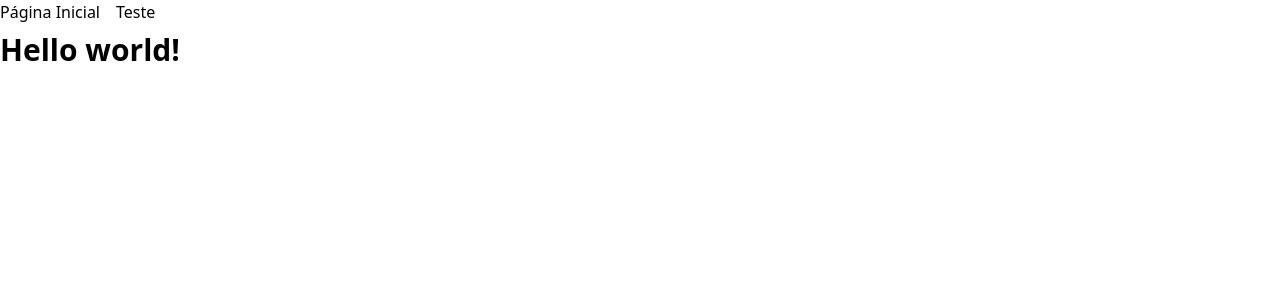
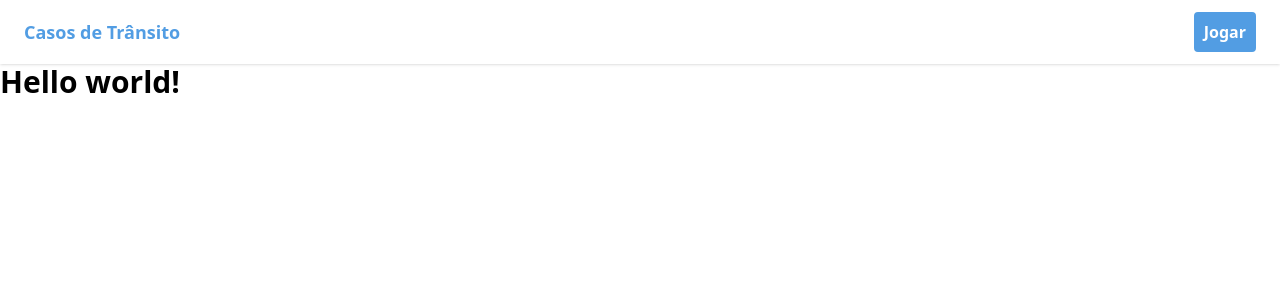
Before and after one commit to victorkauan/traffic-cases, a React (Vite) app: page / in a window 1280 px wide. Shown: the top 300 px of the page. Built offline with nearby package versions, Linux system fonts and the light colour scheme.

Commit message:
feat: Create and style NavigationBar component

```diff
--- a/src/App.tsx
+++ b/src/App.tsx
@@ -1,26 +1,16 @@
-import { BrowserRouter as Router, Routes, Route, Link } from 'react-router-dom';
+import { BrowserRouter as Router, Routes, Route } from 'react-router-dom';
+import NavigationBar from './components/NavigationBar';
 
 export default function App() {
   return (
     <Router>
-      <ul className="flex gap-4 mb-2">
-        <li>
-          <Link to="/">Página Inicial</Link>
-        </li>
-        <li>
-          <Link to="/test">Teste</Link>
-        </li>
-      </ul>
-
+      <NavigationBar />
       <Routes>
         <Route
           path="/"
           element={<h1 className="text-3xl font-bold">Hello world!</h1>}
         />
-        <Route
-          path="/test"
-          element={<h1 className="text-3xl font-bold">Teste!</h1>}
-        />
+        <Route path="/jogar" element={<i></i>} />
       </Routes>
     </Router>
   );
--- /dev/null
+++ b/src/components/NavigationBar.tsx
@@ -0,0 +1,18 @@
+import { Link } from 'react-router-dom';
+
+export default function NavigationBar() {
+  return (
+    <nav className="text-primary-blue w-full px-6 py-3 shadow">
+      <div className="max-w-screen-2xl flex items-center justify-between mx-auto">
+        <h1 className="font-bold text-lg transition-colors hover:text-primary-dark-blue">
+          <Link to="/">Casos de Trânsito</Link>
+        </h1>
+        <ul>
+          <li className="font-bold text-white bg-primary-blue border-primary-blue border-2 rounded px-2 py-1.5 transition-colors hover:bg-primary-dark-blue hover:border-primary-dark-blue hover:cursor-pointer">
+            <Link to="/jogar">Jogar</Link>
+          </li>
+        </ul>
+      </div>
+    </nav>
+  );
+}
```
